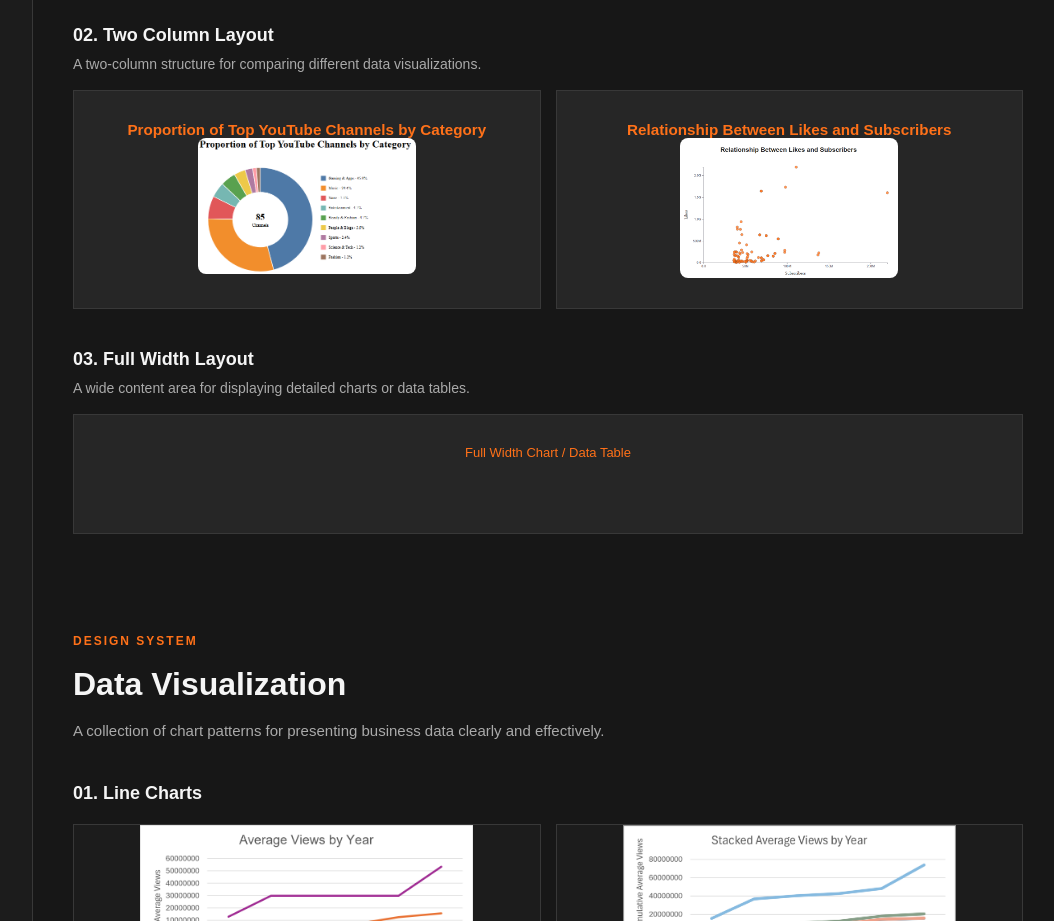
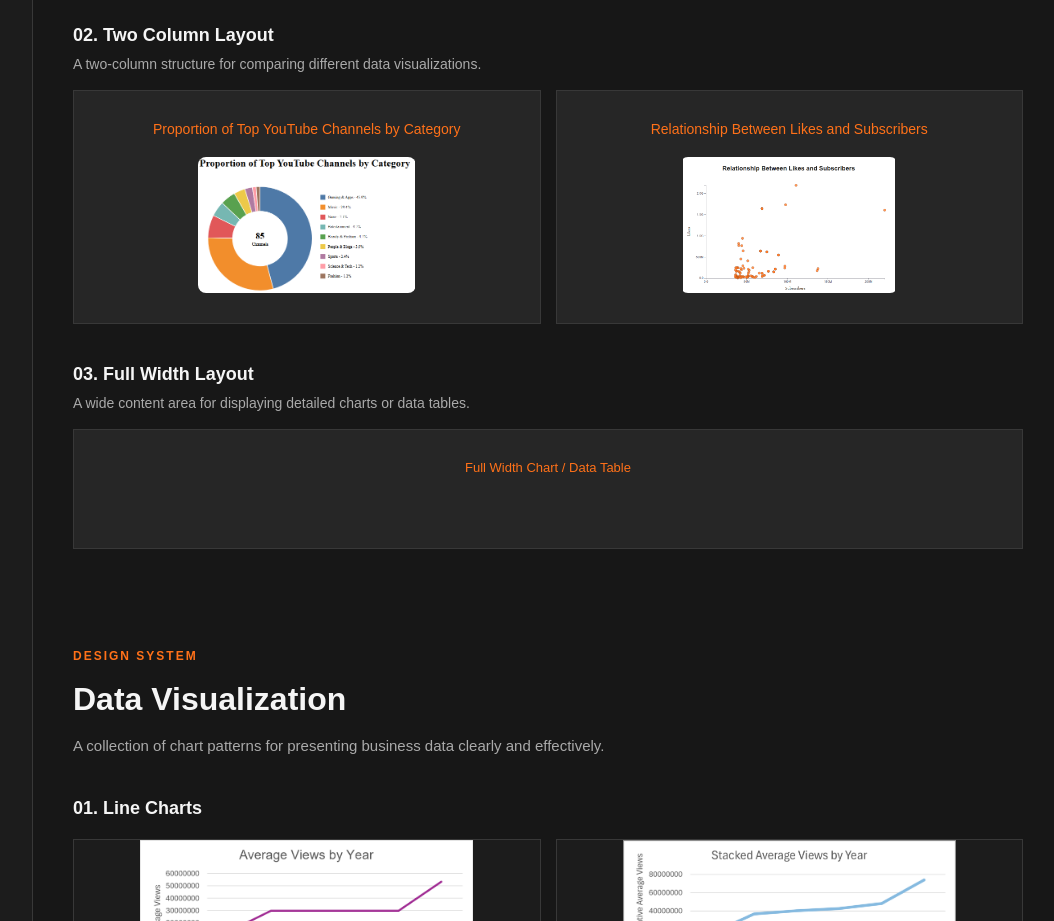
Before and after one commit to PhuongNamSeven/UI---project1, a plain HTML site: page index.html in a window 1280 px wide. Shown: the part 4400-5321 px from the top of the page, without its empty margins (217-1271 px from the left). Drawn offline with Linux system fonts and the light colour scheme.

Commit message:
Update style.css

```diff
--- a/css/style.css
+++ b/css/style.css
@@ -1029,3 +1029,21 @@ select.ui-input {
     border-radius: 8px;
     margin: 0 auto;
 }
+
+.preview-chart-image {
+    display: block;
+    width: 50%;
+    aspect-ratio: 16 / 10;
+    object-fit: contain;
+    border-radius: 8px;
+    margin: 0 auto;
+}
+
+.preview-chart-title {
+    color: #ff7119;
+    font-family: Arial, sans-serif;
+    font-size: 14px;
+    font-weight: 400;
+    text-align: center;
+    margin: 0 0 20px 0;
+}
```
